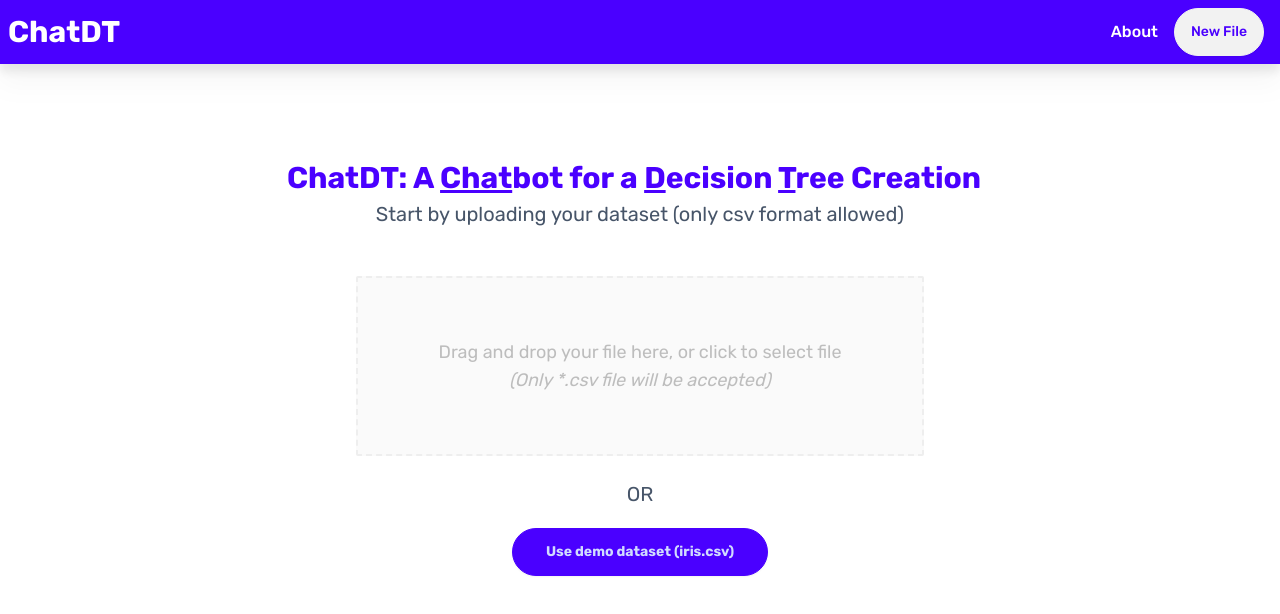
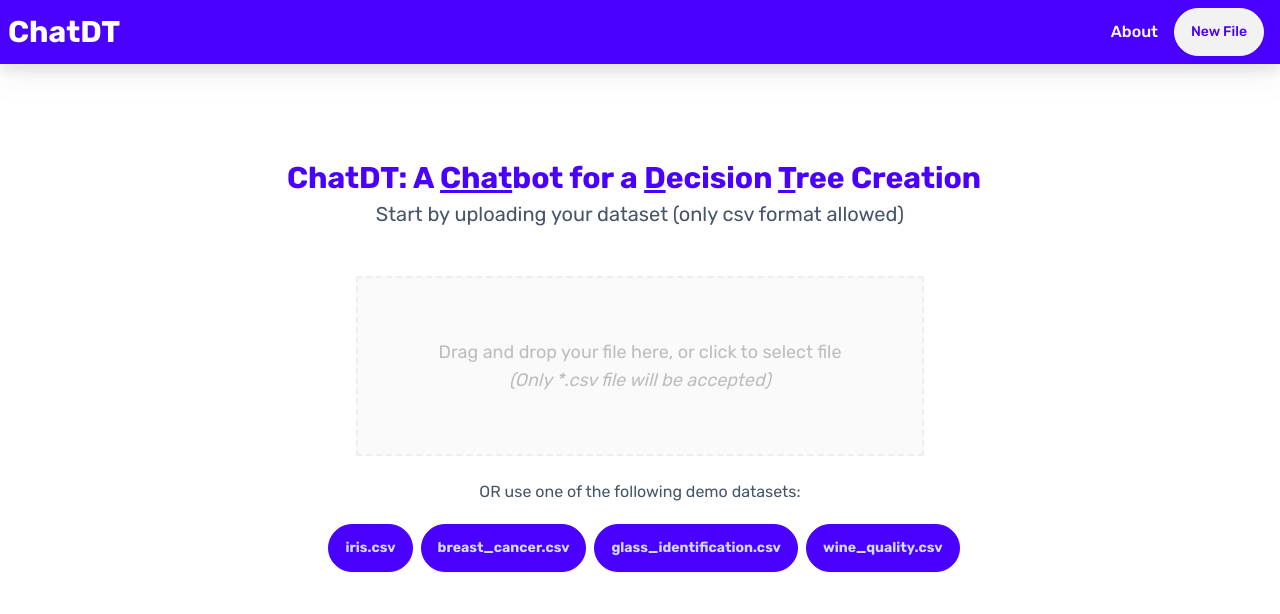
Before and after one commit to chokkipaterne/ChatDT, a React (Create React App) app in the folder client/: page / in a window 1280 px wide. Shown: the top 614 px of the page. Built offline with nearby package versions, Linux system fonts and the light colour scheme.

Commit message:
add more demo datasets

```diff
--- a/client/src/components/FileUpload.jsx
+++ b/client/src/components/FileUpload.jsx
@@ -38,9 +38,10 @@ const FileUpload = () => {
     borderColor: '#ff1744',
   };
 
-  const demoDataset = async () => {
+  const demoDataset = async (demo_dataset) => {
     setDisabled(true);
     const formData = new FormData();
+    formData.append('demo_dataset', demo_dataset);
     try {
       const endpoint = `${process.env.REACT_APP_API_URL}demo`;
       const savedFileResponse = await fetch(endpoint, {
@@ -204,19 +205,49 @@ const FileUpload = () => {
             )}
           </div>
         </div>
-        <p className='max-w-xl mt-1 text-xl text-slate-600 mx-auto px-1 py-5'>
-          OR
+        <p className='max-w-xl mt-1 text-md text-slate-600 mx-auto px-1 py-5'>
+          OR use one of the following demo datasets:
         </p>
         <div className='pb-5'>
           <button
-            className={`btn rounded-full btn-wide btn-primary ${
+            className={`btn ml-2 mb-2 rounded-full btn-md btn-primary ${
               disabled ? 'btn-disabled' : ''
             }`}
             onClick={async () => {
-              await demoDataset();
+              await demoDataset('demo_iris.csv');
             }}
           >
-            Use demo dataset (iris.csv)
+            iris.csv
+          </button>
+          <button
+            className={`btn ml-2 mb-2 rounded-full btn-md btn-primary ${
+              disabled ? 'btn-disabled' : ''
+            }`}
+            onClick={async () => {
+              await demoDataset('demo_breast_cancer.csv');
+            }}
+          >
+            breast_cancer.csv
+          </button>
+          <button
+            className={`btn ml-2 mb-2 rounded-full btn-md btn-primary ${
+              disabled ? 'btn-disabled' : ''
+            }`}
+            onClick={async () => {
+              await demoDataset('demo_glass_identification.csv');
+            }}
+          >
+            glass_identification.csv
+          </button>
+          <button
+            className={`btn ml-2 mb-2 rounded-full btn-md btn-primary ${
+              disabled ? 'btn-disabled' : ''
+            }`}
+            onClick={async () => {
+              await demoDataset('demo_wine_quality.csv');
+            }}
+          >
+            wine_quality.csv
           </button>
         </div>
       </div>
--- a/client/src/pages/AboutPage.jsx
+++ b/client/src/pages/AboutPage.jsx
@@ -20,6 +20,53 @@ const AboutPage = () => {
           </p>
 
           <Instructions />
+
+          <p className='text-xl font-semibold'>Demo datasets</p>
+          <div className='pt-2 pl-3'>
+            <ul className='list-disc pl-2'>
+              <li className='mb-2'>
+                <b>Wine quality: </b>
+                <a
+                  className='link'
+                  href='https://archive.ics.uci.edu/dataset/186/wine+quality'
+                  target='_blank'
+                >
+                  https://archive.ics.uci.edu/dataset/186/wine+quality
+                </a>
+              </li>
+              <li className='mb-2'>
+                <b>Breast cancer: </b>
+                <a
+                  className='link'
+                  href='https://archive.ics.uci.edu/dataset/17/breast+cancer+wisconsin+diagnostic'
+                  target='_blank'
+                >
+                  https://archive.ics.uci.edu/dataset/17/breast+cancer+wisconsin+diagnostic
+                </a>
+              </li>
+              <li className='mb-2'>
+                <b>Glass identification: </b>
+                <a
+                  className='link'
+                  href='https://archive.ics.uci.edu/dataset/42/glass+identification'
+                  target='_blank'
+                >
+                  https://archive.ics.uci.edu/dataset/42/glass+identification
+                </a>
+              </li>
+              <li className='mb-2'>
+                <b>Iris: </b>
+                <a
+                  className='link'
+                  href='https://archive.ics.uci.edu/dataset/53/iris'
+                  target='_blank'
+                >
+                  https://archive.ics.uci.edu/dataset/53/iris
+                </a>
+              </li>
+            </ul>
+          </div>
+
           <p className='text-xl font-semibold'>Contact us</p>
           <p>
             Any issues or suggestions, feel free to{' '}
```
Also changed, not shown: 1 other file (tests, documents, lock files or other folders).
